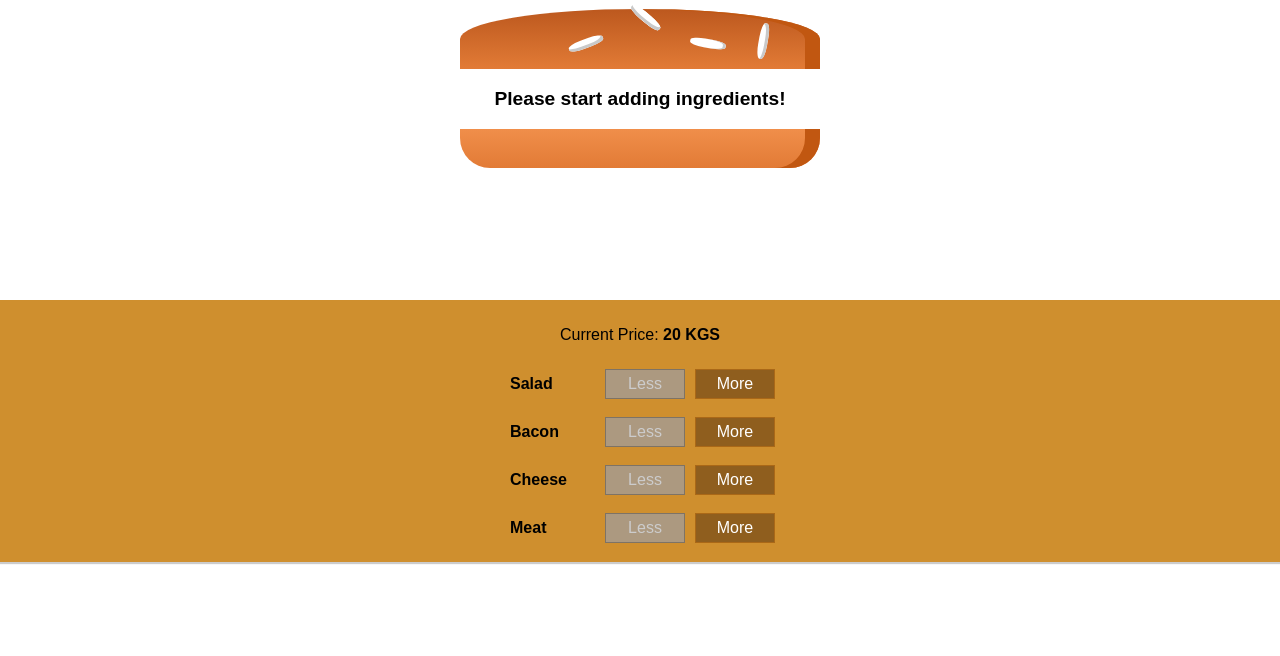
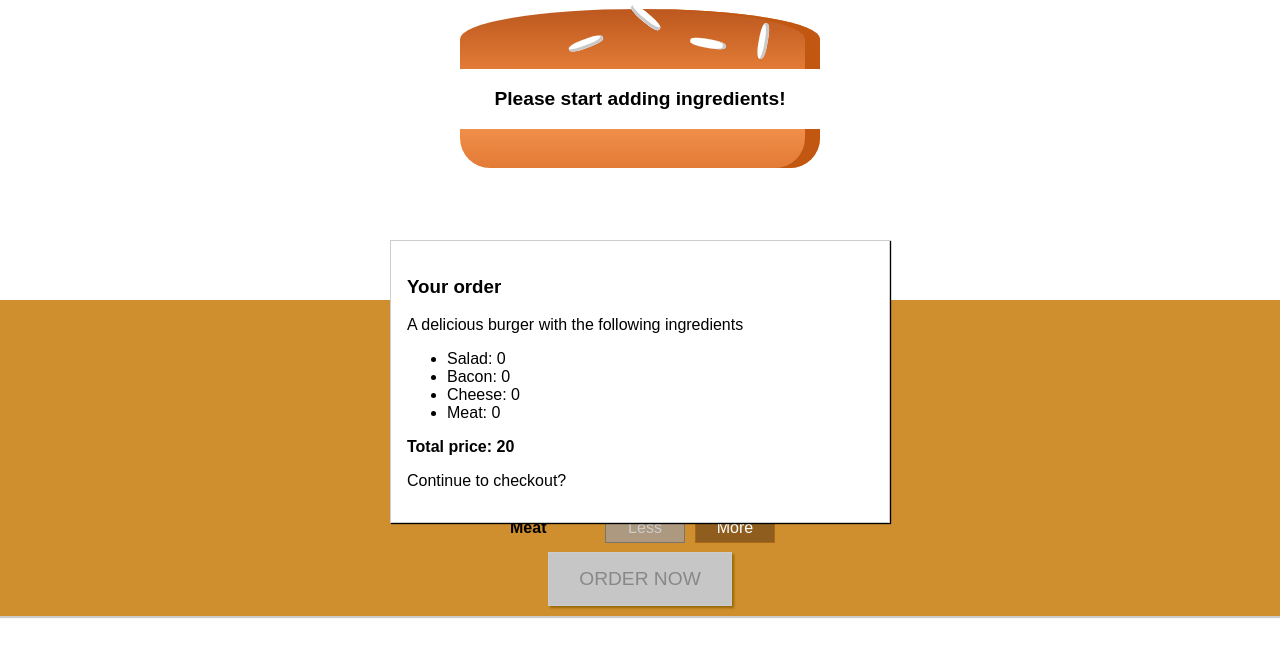
Before and after one commit to azat-nasyrov-dev/burger-app, a React (Create React App) app: page / in a window 1280 px wide. Shown: the top 656 px of the page. Built offline with nearby package versions, Linux system fonts and the light colour scheme.

Commit message:
Made the buttons behave more logically when ordering ingredients, also included the "ORDER NOW" button, also created a UI folder in which I created a modal with styles and included it in BurgerBuilder.js. I also created the OrderSummary.js component with styles

```diff
--- a/src/components/Burger/BuildControls/BuildControls.js
+++ b/src/components/Burger/BuildControls/BuildControls.js
@@ -15,6 +15,12 @@ const BuildControls = props => {
           removed={() => props.ingredientRemoved(ingType)}
         />
       ))}
+      <button
+        className="OrderButton"
+        disabled={!props.purchasable}
+      >
+        ORDER NOW
+      </button>
     </div>
   );
 };
--- /dev/null
+++ b/src/components/Burger/OrderSummary/OrderSummary.js
@@ -0,0 +1,24 @@
+import React from 'react';
+
+const OrderSummary = props => {
+  const ingredientSummary = Object.keys(props.ingredients)
+    .map(igKey => (
+      <li key={igKey}>
+        <span style={{textTransform: 'capitalize'}}>
+          {igKey}
+        </span>: {props.ingredients[igKey]}
+      </li>
+    ));
+
+  return (
+    <>
+      <h3>Your order</h3>
+      <p>A delicious burger with the following ingredients</p>
+      <ul>{ingredientSummary}</ul>
+      <p><strong>Total price: {props.price}</strong></p>
+      <p>Continue to checkout?</p>
+    </>
+  );
+};
+
+export default OrderSummary;
--- /dev/null
+++ b/src/components/UI/Modal/Modal.css
@@ -0,0 +1,20 @@
+.Modal {
+    position: fixed;
+    z-index: 500;
+    background-color: white;
+    width: 70%;
+    border: 1px solid #ccc;
+    box-shadow: 1px 1px 1px black;
+    padding: 16px;
+    left: 15%;
+    top: 30%;
+    box-sizing: border-box;
+    transition: all 0.3s ease-out;
+}
+
+@media (min-width: 600px) {
+    .Modal {
+        width: 500px;
+        left: calc(50% - 250px);
+    }
+}
--- /dev/null
+++ b/src/components/UI/Modal/Modal.js
@@ -0,0 +1,12 @@
+import React from 'react';
+import './Modal.css';
+
+const Modal = props => {
+  return (
+    <div className="Modal">
+      {props.children}
+    </div>
+  );
+};
+
+export default Modal;
--- a/src/containers/BurgerBuilder/BurgerBuilder.js
+++ b/src/containers/BurgerBuilder/BurgerBuilder.js
@@ -1,6 +1,8 @@
 import React, {useState} from 'react';
 import Burger from "../../components/Burger/Burger";
 import BuildControls from "../../components/Burger/BuildControls/BuildControls";
+import Modal from "../../components/UI/Modal/Modal";
+import OrderSummary from "../../components/Burger/OrderSummary/OrderSummary";
 
 const INGREDIENT_PRICES = {
   salad: 5,
@@ -19,34 +21,54 @@ const BurgerBuilder = () => {
 
   const [totalPrice, setTotalPrice] = useState(20);
 
+  const [purchasable, setPurchasable] = useState(false);
+
   const addIngredientHandler = type => {
-    setIngredients({
+    const updatedIngredients = {
       ...ingredients,
       [type]: ingredients[type] + 1
-    });
+    };
 
+    setIngredients(updatedIngredients);
     setTotalPrice(totalPrice + INGREDIENT_PRICES[type]);
+    updatePurchaseState(updatedIngredients);
   };
 
   const removeIngredientHandler = type => {
     if (ingredients[type] <= 0) return;
 
-    setIngredients({
+    const updatedIngredients = {
       ...ingredients,
       [type]: ingredients[type] - 1
-    });
+    };
 
+    setIngredients(updatedIngredients);
     setTotalPrice(totalPrice - INGREDIENT_PRICES[type]);
+    updatePurchaseState(updatedIngredients);
+  };
+
+  const updatePurchaseState = ingredients => {
+    const sum = Object.values(ingredients)
+      .reduce((sum, value) => sum + value, 0);
+
+    setPurchasable(sum > 0);
   };
 
   return (
     <>
+      <Modal>
+        <OrderSummary
+          ingredients={ingredients}
+          price={totalPrice}
+        />
+      </Modal>
       <Burger ingredients={ingredients}/>
       <BuildControls
         ingredients={ingredients}
         price={totalPrice}
         ingredientAdded={addIngredientHandler}
         ingredientRemoved={removeIngredientHandler}
+        purchasable={purchasable}
       />
     </>
   );
```
